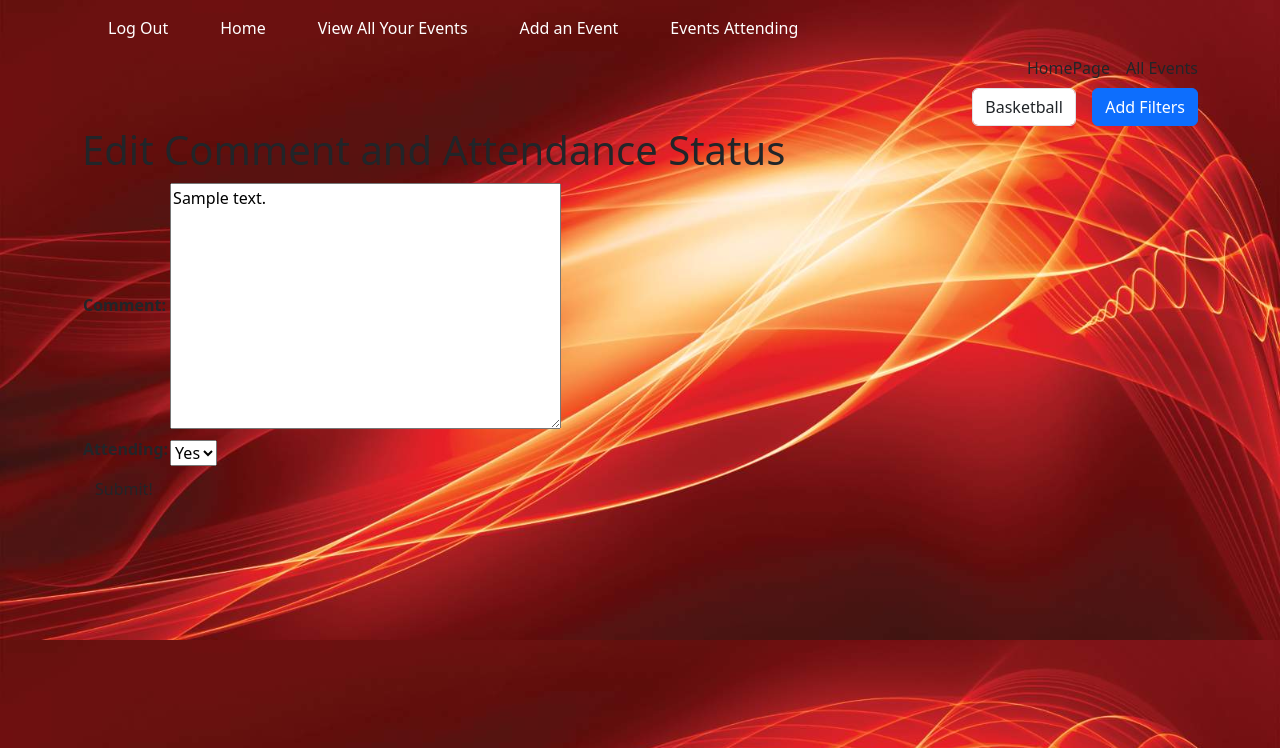
After one commit to HoganBerens/outings, a Django app: page /events/1/edit_comment/1/ in a window 1280 px wide. The commit adds this page. Shown: the top 748 px of the page. Run offline with Django 4.2, Linux system fonts and the light colour scheme; a user stored in the database is signed in; tables that the repository leaves empty hold one stand-in row (values such as "Sample post"); some libraries are stand-ins or nearby versions.

Commit message:
Edit Comment functionality working

```diff
--- a/main_app/forms.py
+++ b/main_app/forms.py
@@ -1,4 +1,4 @@
-from django.forms import ModelForm, CharField
+from django.forms import ModelForm
 from .models import Comment, Event
 
 class CommentForm(ModelForm):
--- a/main_app/templates/base.html
+++ b/main_app/templates/base.html
@@ -15,26 +15,14 @@
 </head>
 <body>
     <nav class="navbar navbar-expand-lg navbar-light bg-transparent">
-        {% if user.is_authenticated %}
-        <div class="nav-item"><a class="nav-link" href="{% url 'logout' %}">Log Out</a></div>
-        <div class="nav-item"><a class="nav-link" href="{% url 'home' %}">Home</a></div>
-        <div class="nav-item"><a class="nav-link" href="{% url 'index' %}">View All Your Events</a></div>
-        <div class="nav-item"><a class="nav-link" href="{% url 'my_events' %}">Events Attending</a></div>
-        <div class="nav-item"><a class="nav-link" href="{% url 'events_create' %}">Add an Event</a></div>
-        <div class="nav-item dropdown">
-            <a class="nav-link dropdown-toggle" href="#" role="button" data-bs-toggle="dropdown" aria-haspopup="true" aria-expanded="false">
-                Sports
-            </a>
-            <div class="dropdown-menu" aria-labelledby="navbarDropdown">
-                <a class="dropdown-item" href="#">Basketball</a>
-                <a class="dropdown-item" href="#">Baseball</a>
-                <a class="dropdown-item" href="#">Football</a>
         <div class="container">
             <ul class="navbar-nav flex-grow-1"> <!-- Use flex-grow-1 to evenly distribute the nav items -->
                 {% if user.is_authenticated %}
                 <li class="nav-item"><a class="nav-link" href="{% url 'logout' %}">Log Out</a></li>
+                <li class="nav-item"><a class="nav-link" href="{% url 'home' %}">Home</a></li>
                 <li class="nav-item"><a class="nav-link" href="{% url 'index' %}">View All Your Events</a></li>
                 <li class="nav-item"><a class="nav-link" href="{% url 'events_create' %}">Add an Event</a></li>
+                <li class="nav-item"><a class="nav-link" href="{% url 'my_events' %}">Events Attending</a></li>
                 {% else %}
                 <li class="nav-item"><a class="nav-link" href="{% url 'signup' %}">Sign Up</a></li>
                 <li class="nav-item"><a class="nav-link" href="{% url 'login' %}">Log In</a></li>
--- a/main_app/templates/events/myevents.html
+++ b/main_app/templates/events/myevents.html
@@ -16,7 +16,9 @@
                     <img src="{{ event.map_url }}" alt="Static Map" width="400" height="400">
                     <p><a href="https://www.google.com/maps/dir/?api=1&destination={{ event.location }}" target="_blank">Get Directions</a></p>
                 </div>
-                <!-- <a href="{% url 'comment_update' event.id comment.id %}">Edit</a> -->
+                {% for comment in event.comment_set.all %}
+                <a href="{% url 'edit_comment' event_id=event.id comment_id=comment.id %}">Edit Comment</a>
+            {% endfor %}
             </div>
         </div>
     {% endfor %}
--- /dev/null
+++ b/main_app/templates/main_app/comment_form.html
@@ -0,0 +1,13 @@
+{% extends 'base.html' %}
+
+{% block content %}
+<h1>Edit Comment and Attendance Status</h1>
+
+<form action="" method="POST">
+    {% csrf_token %}
+    <table>
+      {{ form.as_table }}
+    </table>
+    <input type="submit" value="Submit!" class="btn">
+  </form>
+{% endblock %}
--- a/main_app/templates/main_app/event_form.html
+++ b/main_app/templates/main_app/event_form.html
@@ -17,7 +17,7 @@
         </div>
         <div class="mb-3">
           <label for="{{ form.date.id_for_label }}" class="form-label text-dark">Date</label>
-          <input type="date" class="form-control" value="{{form.date}}">
+          <input type="date" class="form-control" value="{{form.date}}" >
         </div>
         <div class="mb-3">
           <label for="{{ form.sport.id_for_label }}" class="form-label text-dark">Sport</label>
--- a/main_app/urls.py
+++ b/main_app/urls.py
@@ -13,4 +13,5 @@ urlpatterns = [
     path("", views.filter_sport, name="filter_sport"),
     path("events/<int:event_id>/add_comment/", views.add_comment, name="add_comment"),
     path("events/myevents/", views.my_events, name="my_events"),
+    path('events/<int:event_id>/edit_comment/<int:comment_id>/', views.edit_comment, name='edit_comment'),
 ]
--- a/main_app/views.py
+++ b/main_app/views.py
@@ -95,6 +95,29 @@ class EventDelete(LoginRequiredMixin, DeleteView):
     model = Event
     success_url = "/events"
 
+@login_required
+def edit_comment(request, event_id, comment_id):
+    event = Event.objects.get(id=event_id)
+    comment = Comment.objects.get(id=comment_id)
+    if request.method == 'POST':
+        form = CommentForm(request.POST)
+        if form.is_valid():
+            attending_choice = request.POST.get('attending', 'N')
+            if attending_choice == 'Y':
+                form.save()
+            else:
+                event.attendees.remove(request.user)
+        return redirect('my_events')
+    else:
+        form = CommentForm(instance=comment)
+    context = {
+        'form': form,
+        'event_id': event_id,
+        'comment_id': comment_id
+    }
+
+    return render(request, 'main_app/comment_form.html' ,context)
+
 
 @login_required
 def add_comment(request, event_id):
```
